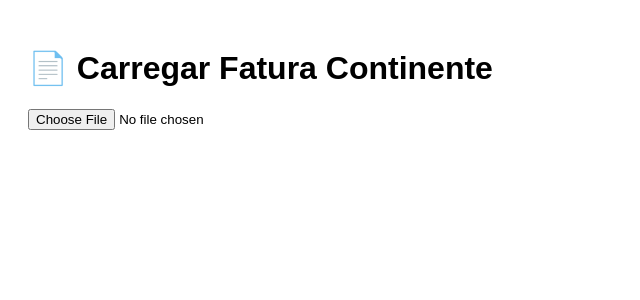
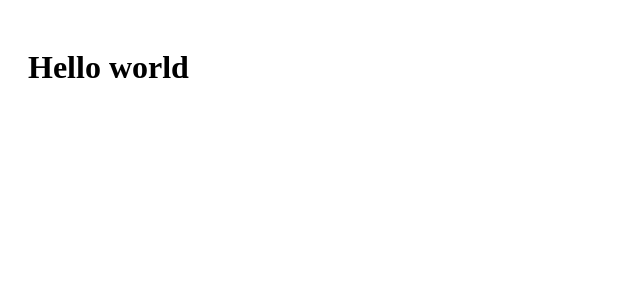
Before and after one commit to jpmpinto/Continente, a React (Vite) app: page / in a window 1280 px wide. Shown: the top 300 px of the page, without its empty margins (0-640 px from the left). Built offline with nearby package versions, Linux system fonts and the light colour scheme.

Commit message:
Update App.jsx

```diff
--- a/src/App.jsx
+++ b/src/App.jsx
@@ -2,141 +2,11 @@
 import { supabase } from './supabaseClient';
 
 export default function App() {
-  const [artigos, setArtigos] = useState([]);
-  const [totalFatura, setTotalFatura] = useState(0);
-  const [loading, setLoading] = useState(false);
-  const [error, setError] = useState('');
-
-  console.log('App carregado');
-
-  const saveInvoiceToSupabase = async (artigos, total) => {
-    console.log('Guardar no Supabase:', artigos, total);
-    try {
-      const { data: invoice, error: invoiceError } = await supabase
-        .from('invoices')
-        .insert([{ total, invoice_date: new Date().toISOString().slice(0, 10) }])
-        .select()
-        .single();
-
-      if (invoiceError) {
-        console.error('Erro ao inserir invoice:', invoiceError);
-        throw invoiceError;
-      }
-
-      const itemsToInsert = artigos.map((art) => ({
-        invoice_id: invoice.id,
-        nome: art.nome,
-        quantidade: art.quantidade || 1,
-        preco: art.preco,
-      }));
-
-      const { error: itemsError } = await supabase.from('invoice_items').insert(itemsToInsert);
-      if (itemsError) {
-        console.error('Erro ao inserir items:', itemsError);
-        throw itemsError;
-      }
-
-      alert('Fatura guardada com sucesso!');
-    } catch (error) {
-      console.error('Erro ao guardar no Supabase:', error);
-      alert('Erro ao guardar fatura. Ver consola.');
-    }
-  };
-
-  const handleFileUpload = async (event) => {
-    console.log('Upload iniciado');
-    const file = event.target.files[0];
-    if (!file) return;
-
-    setLoading(true);
-    setError('');
-    setArtigos([]);
-    setTotalFatura(0);
-
-    try {
-      const reader = new FileReader();
-      reader.onload = async () => {
-        console.log('Ficheiro lido');
-        const base64 = reader.result.split(',')[1];
-
-        try {
-          const response = await fetch('/.netlify/functions/process-invoice', {
-            method: 'POST',
-            headers: { 'Content-Type': 'application/json' },
-            body: JSON.stringify({ pdfBase64: base64 }),
-          });
-
-          if (!response.ok) {
-            console.error('Resposta da API (não OK):', response.status);
-            throw new Error(`Erro na API: ${response.status}`);
-          }
-
-          const data = await response.json();
-          console.log('✅ Dados recebidos da API:', data);
-
-          setArtigos(data.artigos || []);
-          setTotalFatura(data.totalFatura || 0);
-
-          await saveInvoiceToSupabase(data.artigos || [], data.totalFatura || 0);
-        } catch (err) {
-          console.error('Erro ao processar fatura:', err);
-          setError('Erro ao processar fatura. Ver consola para detalhes.');
-        } finally {
-          setLoading(false);
-        }
-      };
-      reader.readAsDataURL(file);
-    } catch (err) {
-      console.error('Erro ao ler ficheiro:', err);
-      setError('Erro ao ler ficheiro.');
-      setLoading(false);
-    }
-  };
+  const [message, setMessage] = useState('Hello world');
 
   return (
-    <div style={{ padding: '20px', fontFamily: 'Arial, sans-serif' }}>
-      <h1>📄 Carregar Fatura Continente</h1>
-      <input type="file" accept="application/pdf" onChange={handleFileUpload} />
-      {loading && <p>A processar fatura...</p>}
-      {error && <p style={{ color: 'red' }}>{error}</p>}
-
-      {artigos.length > 0 && (
-        <div style={{ marginTop: '20px' }}>
-          <h2>🛒 Lista de Artigos</h2>
-          <table
-            style={{
-              width: '100%',
-              borderCollapse: 'collapse',
-              marginTop: '10px',
-            }}
-          >
-            <thead>
-              <tr style={{ backgroundColor: '#f0f0f0' }}>
-                <th style={{ border: '1px solid #ccc', padding: '8px' }}>Artigo</th>
-                <th style={{ border: '1px solid #ccc', padding: '8px' }}>Quantidade</th>
-                <th style={{ border: '1px solid #ccc', padding: '8px' }}>Preço (€)</th>
-              </tr>
-            </thead>
-            <tbody>
-              {artigos.map((art, idx) => (
-                <tr key={idx}>
-                  <td style={{ border: '1px solid #ccc', padding: '8px' }}>{art.nome}</td>
-                  <td style={{ border: '1px solid #ccc', padding: '8px', textAlign: 'center' }}>
-                    {art.quantidade || 1}
-                  </td>
-                  <td style={{ border: '1px solid #ccc', padding: '8px', textAlign: 'right' }}>
-                    {art.preco.toFixed(2)}
-                  </td>
-                </tr>
-              ))}
-            </tbody>
-          </table>
-
-          <h3 style={{ marginTop: '20px' }}>
-            💰 <strong>Total da Fatura: {totalFatura.toFixed(2)} €</strong>
-          </h3>
-        </div>
-      )}
+    <div style={{ padding: 20 }}>
+      <h1>{message}</h1>
     </div>
   );
 }
```
